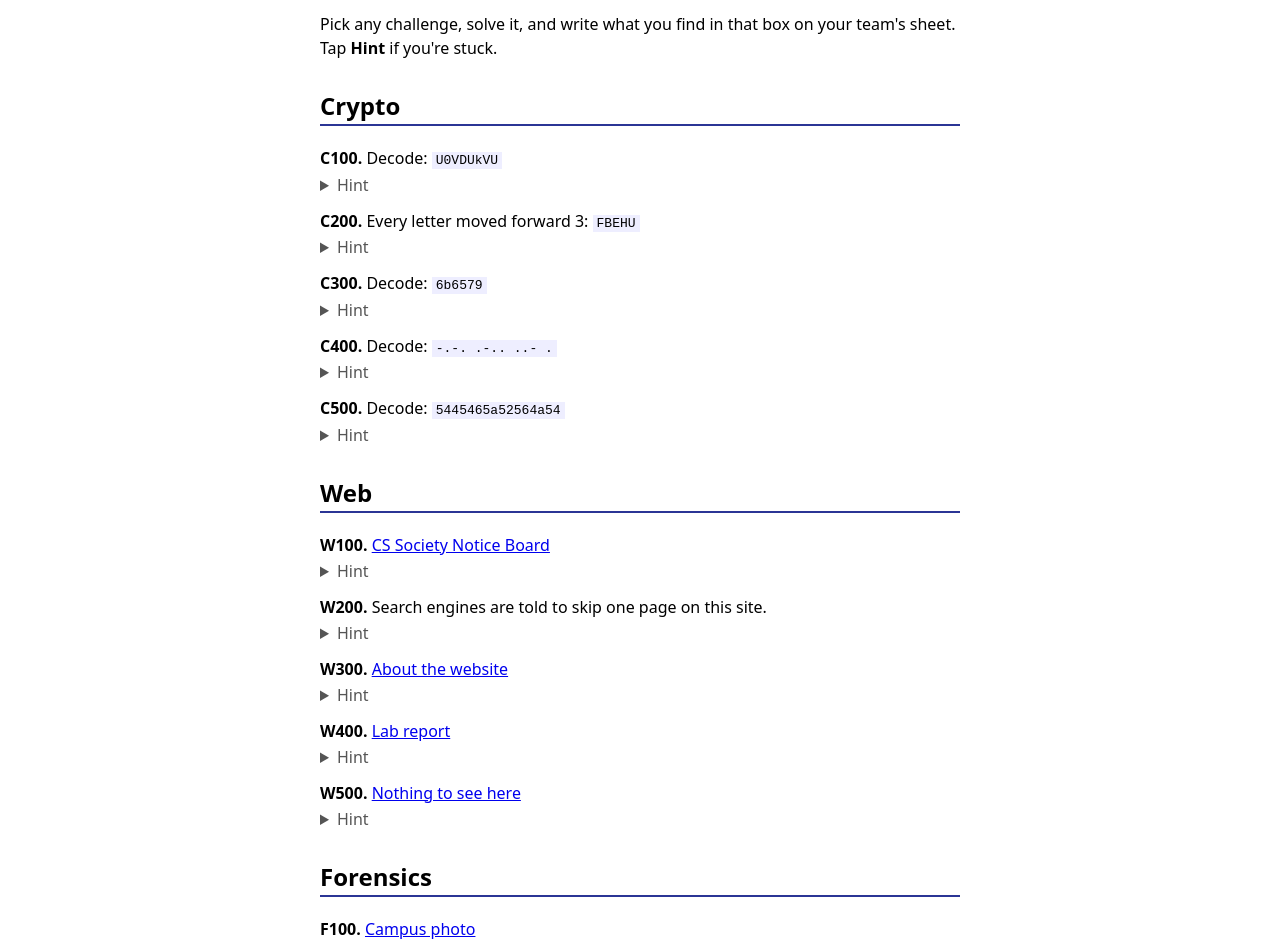
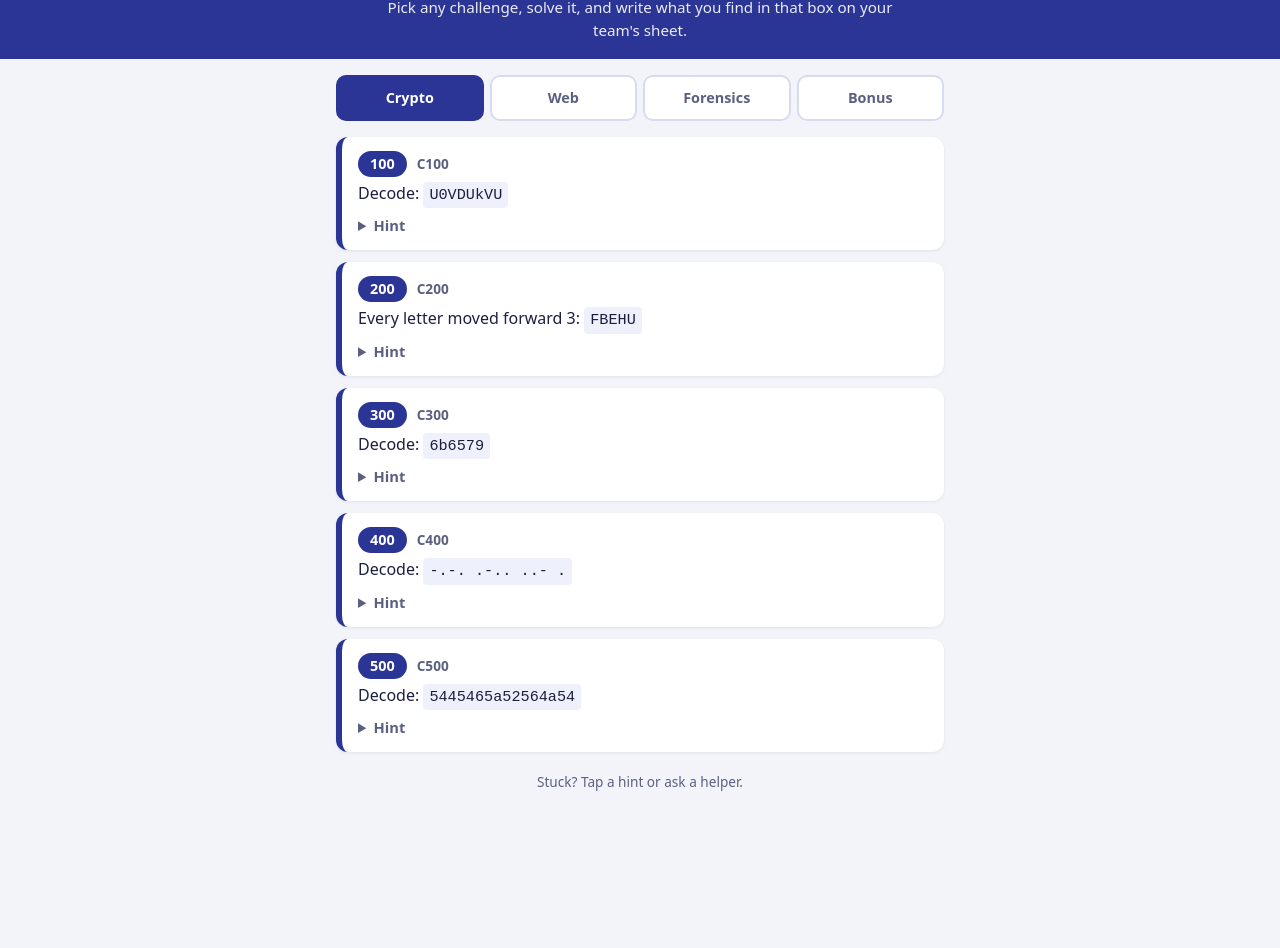
Before and after one commit to mo7ammedamin/helloworld-ctf.github.io, a plain HTML site: page index.html in a window 1280 px wide. Shown: the part 73-1021 px from the top of the page. After the commit the page ends 895 px from the top, so only its background shows below. Drawn offline with Linux system fonts and the light colour scheme.

Commit message:
improve challenge page

```diff
--- a/index.html
+++ b/index.html
@@ -1,53 +1,151 @@
+<!DOCTYPE html>
+<html lang="en">
+<head>
+<meta charset="utf-8">
 <meta name="viewport" content="width=device-width, initial-scale=1">
 <title>Hello World 2.0 CTF</title>
 <style>
-  body { font-family: system-ui, sans-serif; max-width: 640px; margin: 0 auto; padding: 16px; line-height: 1.5; }
-  h2 { margin-top: 28px; border-bottom: 2px solid #2b3595; }
-  p { margin: 12px 0 2px; }
-  code { word-break: break-all; background: #eef; padding: 1px 4px; }
-  details { color: #555; margin-bottom: 8px; }
+  :root {
+    --navy: #2b3595;
+    --navy-light: #5c66cc;
+    --bg: #f3f4fa;
+    --card: #ffffff;
+    --text: #1c2040;
+    --muted: #5b6080;
+    --crypto: #2b3595;
+    --web: #0f7b6c;
+    --forensics: #b4531c;
+    --bonus: #8a3fa8;
+  }
+  * { box-sizing: border-box; }
+  body { margin: 0; background: var(--bg); color: var(--text); font-family: system-ui, -apple-system, "Segoe UI", Roboto, sans-serif; line-height: 1.5; }
+  header { background: var(--navy); color: #fff; padding: 22px 16px 18px; text-align: center; }
+  header h1 { margin: 0; font-size: 1.7rem; letter-spacing: .02em; }
+  header p { margin: 6px auto 0; max-width: 34rem; font-size: .95rem; opacity: .9; }
+  main { max-width: 640px; margin: 0 auto; padding: 16px; }
+
+  /* Tabs: hidden radio buttons + labels, no JavaScript */
+  .tabs input { position: absolute; opacity: 0; pointer-events: none; }
+  .tabbar { display: grid; grid-template-columns: repeat(4, 1fr); gap: 6px; margin-bottom: 16px; }
+  .tabbar label { text-align: center; padding: 10px 4px; border-radius: 10px; background: #fff; border: 2px solid #d8dbef; font-weight: 600; font-size: .9rem; cursor: pointer; color: var(--muted); }
+  .panel { display: none; }
+  #t-crypto:checked ~ .tabbar label[for="t-crypto"] { background: var(--crypto); border-color: var(--crypto); color: #fff; }
+  #t-web:checked ~ .tabbar label[for="t-web"] { background: var(--web); border-color: var(--web); color: #fff; }
+  #t-forensics:checked ~ .tabbar label[for="t-forensics"] { background: var(--forensics); border-color: var(--forensics); color: #fff; }
+  #t-bonus:checked ~ .tabbar label[for="t-bonus"] { background: var(--bonus); border-color: var(--bonus); color: #fff; }
+  #t-crypto:checked ~ #p-crypto,
+  #t-web:checked ~ #p-web,
+  #t-forensics:checked ~ #p-forensics,
+  #t-bonus:checked ~ #p-bonus { display: block; }
+  .tabs input:focus-visible ~ .tabbar label { outline: none; }
+  #t-crypto:focus-visible ~ .tabbar label[for="t-crypto"],
+  #t-web:focus-visible ~ .tabbar label[for="t-web"],
+  #t-forensics:focus-visible ~ .tabbar label[for="t-forensics"],
+  #t-bonus:focus-visible ~ .tabbar label[for="t-bonus"] { outline: 3px solid #f2b705; outline-offset: 2px; }
+
+  .card { background: var(--card); border-radius: 12px; padding: 14px 16px; margin-bottom: 12px; border-left: 6px solid var(--accent); box-shadow: 0 1px 3px rgba(20, 25, 60, .08); }
+  #p-crypto { --accent: var(--crypto); }
+  #p-web { --accent: var(--web); }
+  #p-forensics { --accent: var(--forensics); }
+  #p-bonus { --accent: var(--bonus); }
+  .top { display: flex; align-items: center; gap: 10px; margin-bottom: 4px; }
+  .pts { background: var(--accent); color: #fff; font-weight: 700; border-radius: 999px; padding: 2px 12px; font-size: .9rem; }
+  .code { color: var(--muted); font-size: .85rem; font-weight: 600; }
+  .card p { margin: 4px 0; }
+  code { display: inline-block; max-width: 100%; word-break: break-all; background: #eef0fb; padding: 2px 6px; border-radius: 4px; font-size: .95rem; }
+  .card a { color: var(--accent); font-weight: 600; }
+  details { margin-top: 6px; color: var(--muted); font-size: .92rem; }
+  summary { cursor: pointer; font-weight: 600; }
+  .note { text-align: center; color: var(--muted); font-size: .85rem; margin-top: 20px; }
 </style>
+</head>
+<body>
+<header>
+  <h1>Hello World 2.0 CTF</h1>
+  <p>Pick any challenge, solve it, and write what you find in that box on your team's sheet.</p>
+</header>
 
-<h1>Hello World 2.0 CTF</h1>
-<p>Pick any challenge, solve it, and write what you find in that box on your team's sheet. Tap <b>Hint</b> if you're stuck.</p>
+<main class="tabs">
+  <input type="radio" name="tab" id="t-crypto" checked>
+  <input type="radio" name="tab" id="t-web">
+  <input type="radio" name="tab" id="t-forensics">
+  <input type="radio" name="tab" id="t-bonus">
 
-<h2>Crypto</h2>
-<p><b>C100.</b> Decode: <code>U0VDUkVU</code></p>
-<details><summary>Hint</summary>Use From Base64 in CyberChef.</details>
-<p><b>C200.</b> Every letter moved forward 3: <code>FBEHU</code></p>
-<details><summary>Hint</summary>Move each letter back 3 (F becomes C).</details>
-<p><b>C300.</b> Decode: <code>6b6579</code></p>
-<details><summary>Hint</summary>Only 0-9 and a-f means hex. Use From Hex.</details>
-<p><b>C400.</b> Decode: <code>-.-. .-.. ..- .</code></p>
-<details><summary>Hint</summary>It's Morse code. Use a Morse chart or From Morse Code.</details>
-<p><b>C500.</b> Decode: <code>5445465a52564a54</code></p>
-<details><summary>Hint</summary>Two steps: From Hex, then From Base64.</details>
+  <nav class="tabbar">
+    <label for="t-crypto">Crypto</label>
+    <label for="t-web">Web</label>
+    <label for="t-forensics">Forensics</label>
+    <label for="t-bonus">Bonus</label>
+  </nav>
 
-<h2>Web</h2>
-<p><b>W100.</b> <a href="web100.html">CS Society Notice Board</a></p>
-<details><summary>Hint</summary>Some text is invisible. Use Find in page and search for TechFest.</details>
-<p><b>W200.</b> Search engines are told to skip one page on this site.</p>
-<details><summary>Hint</summary>Add /robots.txt to the end of this site's address.</details>
-<p><b>W300.</b> <a href="web300.html">About the website</a></p>
-<details><summary>Hint</summary>Read the small print, then add that file name to the site's address.</details>
-<p><b>W400.</b> <a href="report-1.html">Lab report</a></p>
-<details><summary>Hint</summary>It says 1 of 3. Change the number in the address.</details>
-<p><b>W500.</b> <a href="web500.html">Nothing to see here</a></p>
-<details><summary>Hint</summary>Look at the name of the browser tab. On a phone, open your tabs view.</details>
+  <section class="panel" id="p-crypto">
+    <div class="card"><div class="top"><span class="pts">100</span><span class="code">C100</span></div>
+      <p>Decode: <code>U0VDUkVU</code></p>
+      <details><summary>Hint</summary>Use From Base64 in CyberChef.</details></div>
+    <div class="card"><div class="top"><span class="pts">200</span><span class="code">C200</span></div>
+      <p>Every letter moved forward 3: <code>FBEHU</code></p>
+      <details><summary>Hint</summary>Move each letter back 3 (F becomes C).</details></div>
+    <div class="card"><div class="top"><span class="pts">300</span><span class="code">C300</span></div>
+      <p>Decode: <code>6b6579</code></p>
+      <details><summary>Hint</summary>Only 0-9 and a-f means hex. Use From Hex.</details></div>
+    <div class="card"><div class="top"><span class="pts">400</span><span class="code">C400</span></div>
+      <p>Decode: <code>-.-. .-.. ..- .</code></p>
+      <details><summary>Hint</summary>It's Morse code. Use a Morse chart or From Morse Code.</details></div>
+    <div class="card"><div class="top"><span class="pts">500</span><span class="code">C500</span></div>
+      <p>Decode: <code>5445465a52564a54</code></p>
+      <details><summary>Hint</summary>Two steps: From Hex, then From Base64.</details></div>
+  </section>
 
-<h2>Forensics</h2>
-<p><b>F100.</b> <a href="photo.png">Campus photo</a></p>
-<details><summary>Hint</summary>Something tiny is hiding. Zoom into the corners.</details>
-<p><b>F200.</b> <a href="dark.png">Dark image</a></p>
-<details><summary>Hint</summary>Save it, then turn brightness, exposure and contrast all the way up.</details>
-<p><b>F300.</b> <a href="code.png">Found on the server</a></p>
-<details><summary>Hint</summary>Scan it with Google Lens or a teammate's camera.</details>
-<p><b>F400.</b> <a href="backwards.png">Backwards message</a></p>
-<details><summary>Hint</summary>Flip the image in a photo editor.</details>
-<p><b>F500.</b> <a href="beeps.wav">The server is beeping</a></p>
-<details><summary>Hint</summary>Short beep = dot, long beep = dash. Use a Morse chart.</details>
+  <section class="panel" id="p-web">
+    <div class="card"><div class="top"><span class="pts">100</span><span class="code">W100</span></div>
+      <p><a href="web100.html">CS Society Notice Board</a></p>
+      <details><summary>Hint</summary>Some text is invisible. Use Find in page and search for TechFest.</details></div>
+    <div class="card"><div class="top"><span class="pts">200</span><span class="code">W200</span></div>
+      <p>Search engines are told to skip one page on this site.</p>
+      <details><summary>Hint</summary>Add /robots.txt to the end of this site's address.</details></div>
+    <div class="card"><div class="top"><span class="pts">300</span><span class="code">W300</span></div>
+      <p><a href="web300.html">About the website</a></p>
+      <details><summary>Hint</summary>Read the small print, then add that file name to the site's address.</details></div>
+    <div class="card"><div class="top"><span class="pts">400</span><span class="code">W400</span></div>
+      <p><a href="report-1.html">Lab report</a></p>
+      <details><summary>Hint</summary>It says 1 of 3. Change the number in the address.</details></div>
+    <div class="card"><div class="top"><span class="pts">500</span><span class="code">W500</span></div>
+      <p><a href="web500.html">Nothing to see here</a></p>
+      <details><summary>Hint</summary>Look at the name of the browser tab. On a phone, open your tabs view.</details></div>
+  </section>
 
-<h2>Bonus (50 each)</h2>
-<p><b>B100.</b> A fake email tricks you into clicking a link.</p>
-<p><b>B200.</b> The "M" in MFA.</p>
-<p><b>B300.</b> Malware that locks your files
+  <section class="panel" id="p-forensics">
+    <div class="card"><div class="top"><span class="pts">100</span><span class="code">F100</span></div>
+      <p><a href="photo.png">Campus photo</a></p>
+      <details><summary>Hint</summary>Something tiny is hiding. Zoom into the corners.</details></div>
+    <div class="card"><div class="top"><span class="pts">200</span><span class="code">F200</span></div>
+      <p><a href="dark.png">Dark image</a></p>
+      <details><summary>Hint</summary>Save it, then turn brightness, exposure and contrast all the way up.</details></div>
+    <div class="card"><div class="top"><span class="pts">300</span><span class="code">F300</span></div>
+      <p><a href="code.png">Found on the server</a></p>
+      <details><summary>Hint</summary>Scan it with Google Lens or a teammate's camera.</details></div>
+    <div class="card"><div class="top"><span class="pts">400</span><span class="code">F400</span></div>
+      <p><a href="backwards.png">Backwards message</a></p>
+      <details><summary>Hint</summary>Flip the image in a photo editor.</details></div>
+    <div class="card"><div class="top"><span class="pts">500</span><span class="code">F500</span></div>
+      <p><a href="beeps.wav">The server is beeping</a></p>
+      <details><summary>Hint</summary>Short beep = dot, long beep = dash. Use a Morse chart.</details></div>
+  </section>
+
+  <section class="panel" id="p-bonus">
+    <div class="card"><div class="top"><span class="pts">50</span><span class="code">B100</span></div>
+      <p>A fake email tricks you into clicking a link.</p></div>
+    <div class="card"><div class="top"><span class="pts">50</span><span class="code">B200</span></div>
+      <p>The "M" in MFA.</p></div>
+    <div class="card"><div class="top"><span class="pts">50</span><span class="code">B300</span></div>
+      <p>Malware that locks your files and demands payment.</p></div>
+    <div class="card"><div class="top"><span class="pts">50</span><span class="code">B400</span></div>
+      <p>A security "wall" that blocks unwanted network traffic.</p></div>
+    <div class="card"><div class="top"><span class="pts">50</span><span class="code">B500</span></div>
+      <p>Harmful software named after a Greek wooden horse.</p></div>
+  </section>
+
+  <p class="note">Stuck? Tap a hint or ask a helper.</p>
+</main>
+</body>
+</html>
```
